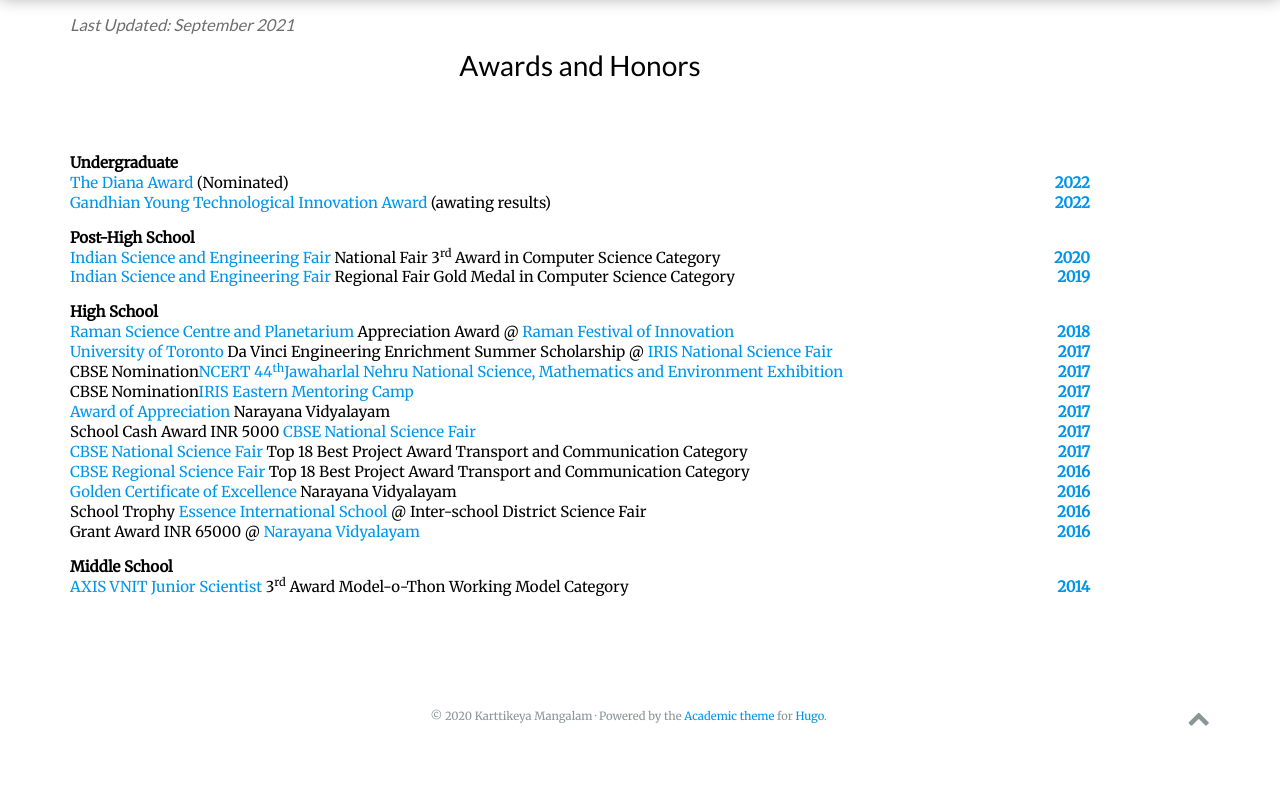
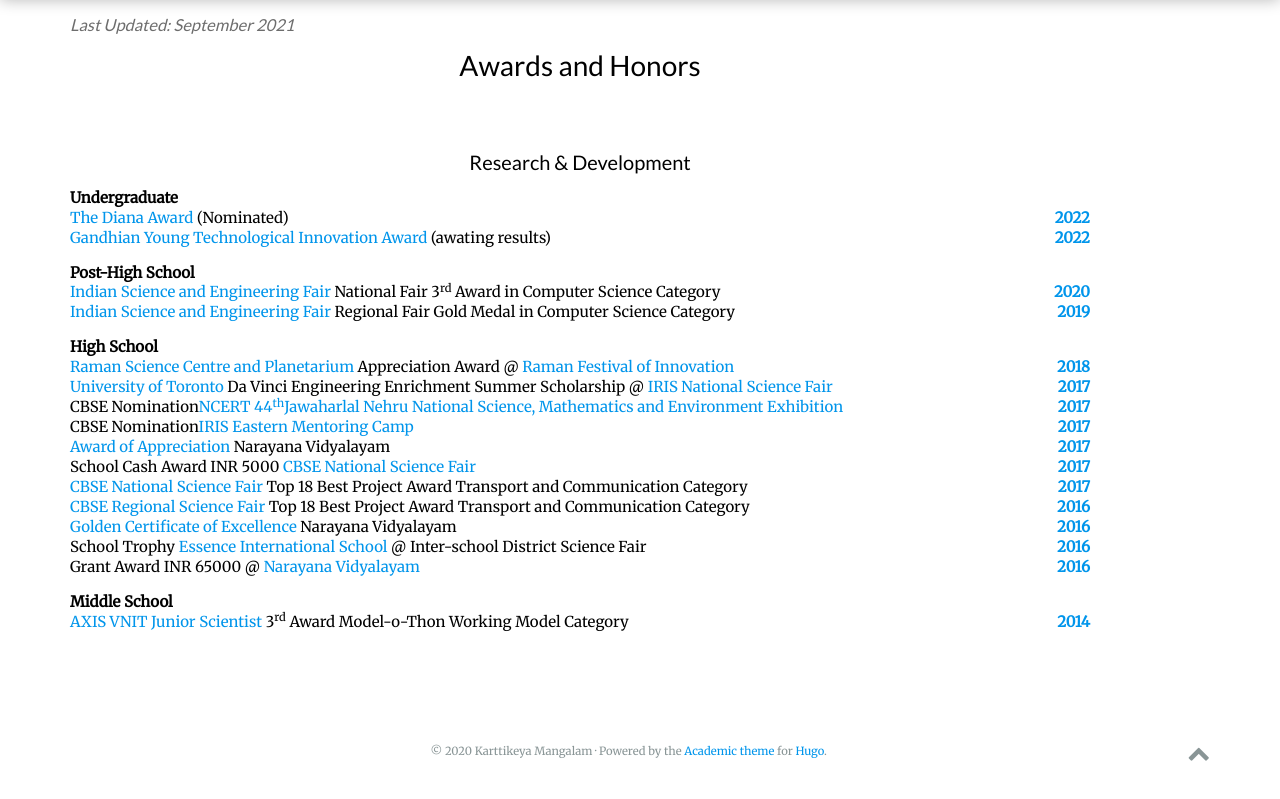
Before and after one commit to May11HBD/aman23apr.github.io, a plain HTML site: page awards/index.html in a window 1280 px wide. Shown: the part 73-872 px from the top of the page. Before the commit the page ends 843 px from the top, so only its background shows below. Drawn offline with nearby package versions, Linux system fonts and the light colour scheme; some icons are missing.

Commit message:
Update index.html

```diff
--- a/awards/index.html
+++ b/awards/index.html
@@ -161,6 +161,7 @@ line-height:1.33em; }
                         <br/>
                         <br/>
                     </p>
+			<p style="font-size:20px" align='center'><font color="#000000">Research & Development</font></p>
 	       <table width='100%'>
 		      <tr>
                             <th class=col1 align='left'>Undergraduate</th>
```
